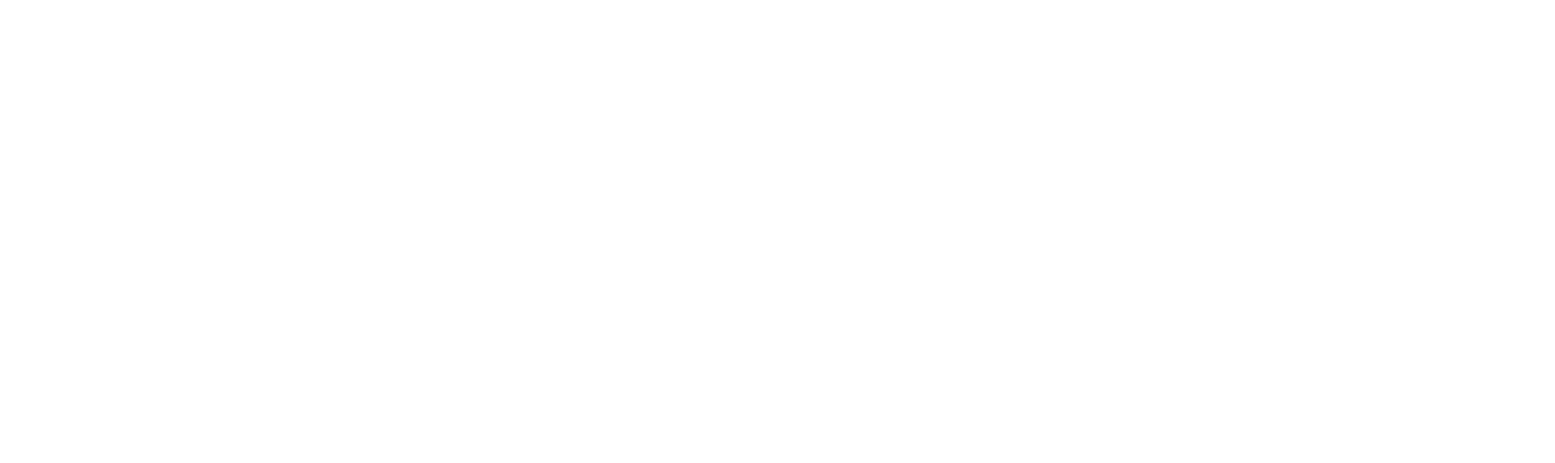
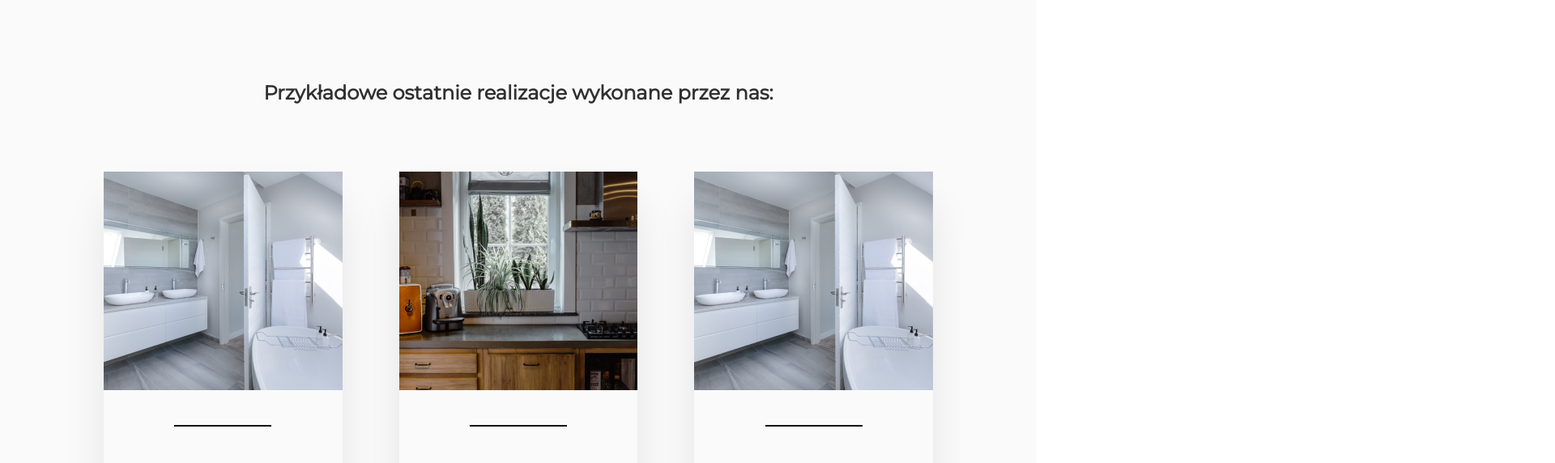
Before and after one commit to mbalazy/glazur-mat, a Next.js app: page /realizacje in a window 1280 px wide. Before the commit this address had no page. Shown: the part 538-1110 px from the top of the page at 81% size, 1920 px wide, since content can reach past the window. Before the commit the page ends 800 px from the top, so only its background shows below. Built offline with nearby package versions, Linux system fonts and the light colour scheme; a web font is replaced by a local one.

Commit message:
Add realizationsPage

```diff
--- a/components/organisms/SimplyRealizations/SimplyRealizations.tsx
+++ b/components/organisms/SimplyRealizations/SimplyRealizations.tsx
@@ -1,4 +1,4 @@
-import { realizations } from '../../../theme/businessInfo'
+import { realizationsContent } from '../../../theme/businessInfo'
 import BaseLink from '../../atoms/Link/Link'
 import RealizationThumbnail from '../../molecues/RealizationThumblail/RealizationThumbnail'
 import { GridWrapper } from '../../templates/GridWrapper.style'
@@ -11,7 +11,7 @@
       subheading=" Mamy na swoim koncie już wiele udanych realizacji i jeszcze więcej szczęśliwych Klientów."
     >
       <GridWrapper>
-        {realizations.slice(0, 3).map((realization) => (
+        {realizationsContent.slice(0, 3).map((realization) => (
           <RealizationThumbnail key={realization.name} {...realization} />
         ))}
       </GridWrapper>
--- /dev/null
+++ b/components/views/Offer/Realizations/Realizations.tsx
@@ -0,0 +1,28 @@
+import React from 'react'
+import { realizationsContent, realizationsSubheading } from '../../../../theme/businessInfo'
+import RealizationThumbnail from '../../../molecues/RealizationThumblail/RealizationThumbnail'
+import { GridWrapper } from '../../../templates/GridWrapper.style'
+import MainTemplate from '../../../templates/MainTemplate'
+import Section from '../../../templates/Section'
+
+const Realizations = () => {
+  return (
+    <MainTemplate
+      isFullWidth={true}
+      height={52}
+      heading="Sprawdź nasz realizacje"
+      subheading={realizationsSubheading}
+      imageSrc="/hero4.jpg"
+    >
+      <Section heading="Przykładowe ostatnie realizacje wykonane przez nas:">
+        <GridWrapper>
+          {realizationsContent.map((realization) => (
+            <RealizationThumbnail key={realization.name} {...realization} />
+          ))}
+        </GridWrapper>
+      </Section>
+    </MainTemplate>
+  )
+}
+
+export default Realizations
--- /dev/null
+++ b/pages/realizacje/index.tsx
@@ -0,0 +1,4 @@
+import Realizations from '../../components/views/Offer/Realizations/Realizations'
+const RealizationsPage = () => <Realizations />
+
+export default RealizationsPage
--- a/theme/businessInfo.ts
+++ b/theme/businessInfo.ts
@@ -117,13 +117,16 @@
   },
 ]
 
-export const realizations = [
+export const realizationsContent = [
   { name: 'Lazienka w Olkuszu', image: '/lazienka1.jpg' },
   { name: 'Kuchnia w Olkuszu', image: '/kuchnia1.jpg' },
   { name: 'Dom w Olkuszu', image: '/lazienka1.jpg' },
   { name: 'Salon w Olkuszu', image: '/lazienka1.jpg' },
   { name: 'Taras w Olkuszu', image: '/lazienka1.jpg' },
 ]
+
+export const realizationsSubheading =
+  'Przedstawiamy wybrane realizacje, które mieliśmy przyjemność wykonać dla naszych klientów. Remonty to dla nas coś co wykonujemy na co dzień, dlatego pragniemy podzielić się naszą pracą. Zapraszamy do obejrzenia galerii wykonanych przez nas prac remontowych.'
 
 export const menuItems = [
   { label: 'Strona główna', link: '/' },
```
